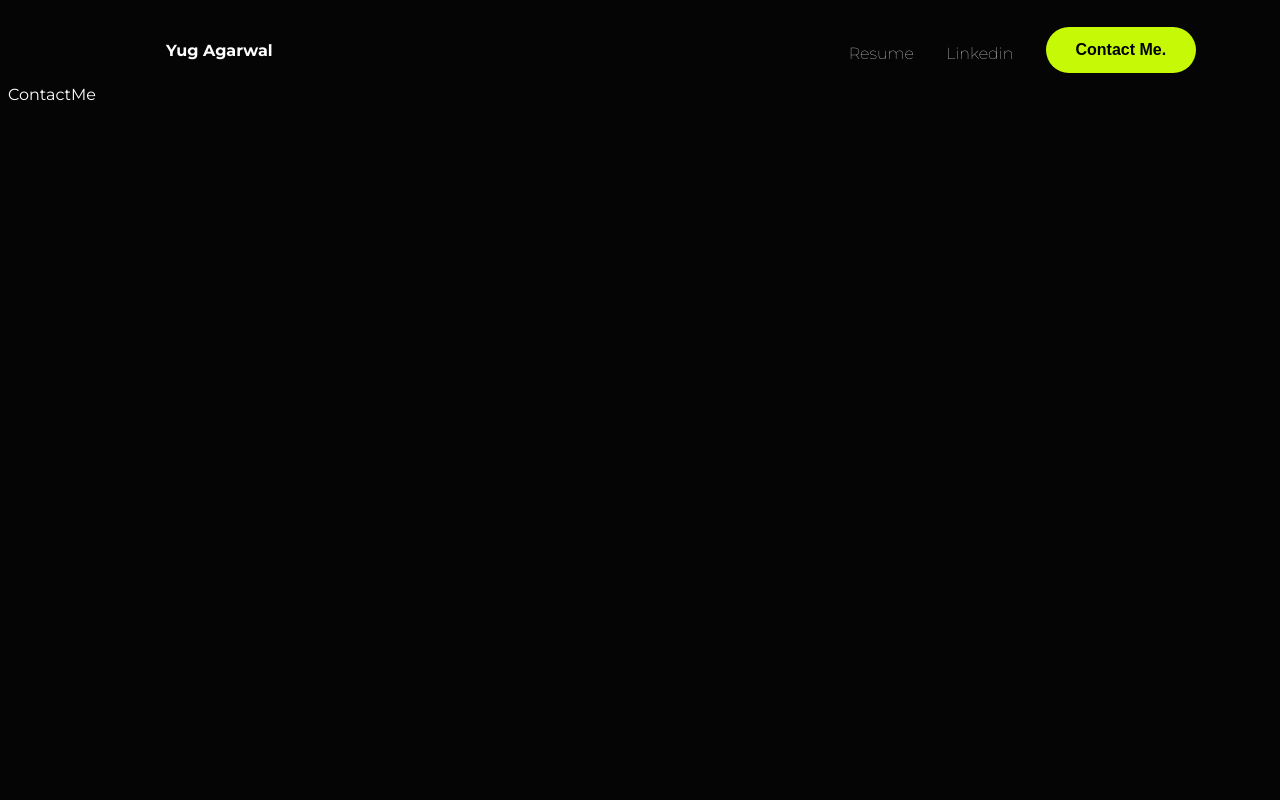
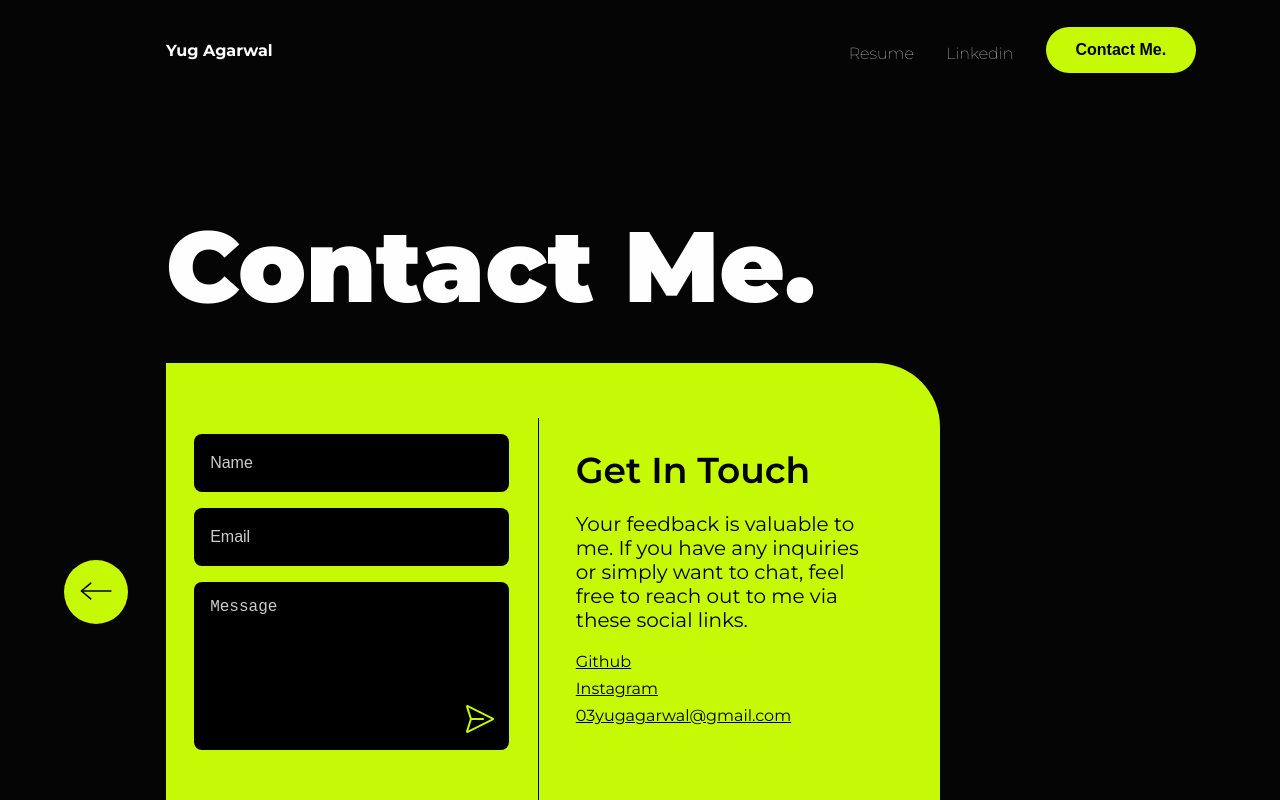
Before and after one commit to 03YugAgarwal/portfoliov2, a React (Vite) app: page /contact in a window 1280 px wide. Shown: the top 800 px of the page. Built offline with nearby package versions, Linux system fonts and the light colour scheme.

Commit message:
contact me page init

```diff
--- /dev/null
+++ b/src/components/ContactMe.css
@@ -0,0 +1,186 @@
+.contactme {
+  /* margin-left: clamp(80px,12.5%,240px); */
+  margin-left: 12.5%;
+}
+
+.contactme-main {
+  font-size: var(--font-h1);
+  font-size: 100px;
+  font-style: normal;
+  font-weight: 900;
+  line-height: normal;
+  margin-bottom: 0;
+  margin-top: 120px;
+  position: relative;
+
+  /* text-decoration: dashed ;
+    text-decoration-color: red; */
+}
+
+.contactme-bottom {
+  display: flex;
+  flex-direction: row;
+  margin-top: 120px;
+  position: fixed;
+  left: 5%;
+  top: 55%;
+}
+
+.contactme-bottom button {
+  height: 64px;
+  width: 64px;
+  border-radius: 100px;
+
+  background-color: var(--primary-color);
+  border: none;
+
+  transition: all 0.3s ease-in-out 0s;
+}
+
+.contactme-bottom button:hover {
+  background-color: white;
+  transform: scale(1.05);
+  box-shadow: 0px 0px 50px var(--primary-color);
+  cursor: pointer;
+}
+
+.contactme-next-btn svg {
+  transform: rotate(180deg);
+}
+
+.contactme-form {
+
+
+  background-color: var(--primary-color);
+  width: 70%;
+  height: 60vh;
+  z-index: -1;
+
+  border-top-right-radius: 64px;
+  margin-top: 36px;
+
+  /* display: flex; */
+  color: black;
+
+  padding-top: 5%;
+  padding-bottom: 5%;
+
+}
+
+.contactme-section:nth-child(1){
+    width: 48%;
+    height: 100%;
+    border-right: 1px solid black;
+    float: left;
+}
+.contactme-section:nth-child(2){
+
+    width: 48%;
+    height: 100%;
+    float: left;
+}
+
+.contactme-input{
+    display: block;
+    width: 80%;
+    height: 56px;
+    border: none;
+    border-radius: 8px;
+
+    background-color: black;
+    font-size: 16px;
+    font-weight: 100;
+    color: white;
+
+    margin-left: auto;
+    margin-right: auto;
+    margin-top: 16px;
+    margin-bottom: 8px;
+
+    padding-left: 16px;
+
+}
+
+.contactme-containter{
+    position: relative;
+}
+.contactme-textarea{
+    height: 150px;
+    resize: none;
+    padding-top: 16px;
+
+}
+
+
+.contactme-send{
+    position: absolute;
+    right: 10%;
+    bottom: 8%;
+
+    background: transparent;
+    border: none;
+
+    cursor: pointer;
+}
+
+
+.contactme-input:focus, .contactme-input:active{
+    outline: none;
+}
+
+.contactme-input::placeholder{
+    color: rgba(255,255,255,0.8);
+}
+
+.contactme-getintouch{
+    width: 80%;
+    margin-left: auto;
+    margin-right: auto;
+}
+
+.contactme-getintouch h2{
+    font-size: 36px;
+    font-weight: 600;
+    margin-bottom: 16px;
+}
+
+.contactme-getintouch p{
+    font-size: 20px;
+}
+
+.contactme-getintouch a{
+    text-decoration: underline;
+    color: black;
+}
+
+.contactme-getintouch ul{
+    margin: 0;
+    padding: 0;
+}
+
+.contactme-getintouch li{
+    list-style: none;
+    margin-bottom: 8px;
+    font-size: 16px;
+    font-weight: 400;
+}
+
+
+
+.contactme-copy{
+    position: absolute;
+    bottom: -30%;
+    left: 60%;
+    /* color: white; */
+}
+
+
+@media screen and (max-width: 750px) {
+  .contactme-main {
+    font-size: var(--font-mobile-h1);
+    margin-top: 80px;
+  }
+  .contactme-bottom button {
+    display: none;
+  }
+}
--- a/src/components/ContactMe.jsx
+++ b/src/components/ContactMe.jsx
@@ -1,8 +1,74 @@
+import "./ContactMe.css";
+import { ReactComponent as SVG } from "../assets/arrow-right.svg";
+import { ReactComponent as SVG1 } from "../assets/Vector.svg";
+import { useNavigate } from "react-router-dom";
 
-const ContactMe = () => {
+export default function ContactMe() {
+  const nav = useNavigate();
+  const handleBtnClick = () => {
+    nav("/projects");
+  };
+
   return (
-    <div>ContactMe</div>
-  )
+    <div className="contactme">
+      <h1 className="contactme-main">Contact Me.</h1>
+      <div className="contactme-bottom">
+        <button className="contactme-next-btn" onClick={handleBtnClick}>
+          <SVG width="50px" height="60px" />
+        </button>
+      </div>
+      <div className="contactme-form">
+        <section className="contactme-section">
+          <form>
+            <input className="contactme-input" type="text" placeholder="Name" />
+            <input
+              className="contactme-input"
+              type="email"
+              placeholder="Email"
+            />
+            <div className="contactme-containter">
+              <textarea
+                className="contactme-input contactme-textarea"
+                placeholder="Message"
+              />
+              <button className="contactme-send">
+                <SVG1 />
+              </button>
+            </div>
+          </form>
+        </section>
+        <section className="contactme-section">
+          <div className="contactme-getintouch">
+            <h2>Get In Touch</h2>
+            <p>
+              Your feedback is valuable to me. If you have any inquiries or
+              simply want to chat, feel free to reach out to me via these social
+              links.
+            </p>
+            <ul>
+              <li>
+                <a href="https://github.com/03YugAgarwal" target="__blank">
+                  Github
+                </a>
+              </li>
+              <li>
+                <a
+                  href="https://www.instagram.com/yugagarwal03/"
+                  target="__blank"
+                >
+                  Instagram
+                </a>
+              </li>
+              <li>
+                <a href="mailto:03yugagarwal@gmail.com" target="__blank">
+                  03yugagarwal@gmail.com
+                </a>
+              </li>
+            </ul>
+          </div>
+        </section>
+        <p className="contactme-copy">@copyright 2023</p>
+      </div>
+    </div>
+  );
 }
-
-export default ContactMe
--- a/src/components/Home.jsx
+++ b/src/components/Home.jsx
@@ -13,7 +13,7 @@ export default function Home() {
       <h1 className="home-main">FRONT-END DEV.</h1>
       <h2 className="home-secondary">Crafting Seamless Web</h2>
       <h2 className="home-secondary">Experiences.</h2>
-      <button className="home-project-button">
+      <button className="home-project-button" onClick={handleBtnClick} >
         {/* <SVG width="50px" height="60px" /> */}
         <h3>Project</h3>
       </button>
--- a/src/variables.css
+++ b/src/variables.css
@@ -2,6 +2,8 @@
     --main-font: 'Montserrat', sans-serif;
     --primary-color: #C6F906;
     /* --primary-color: #ff7543; */
+    /* --primary-color: lime; */
+    /* --primary-color: blue; */
     /* --primary-color: red; */
     --secondary-color: #FEFEFE;
     --black-color: #050505;
```
Also changed, not shown: src/assets/Vector.svg (added).
